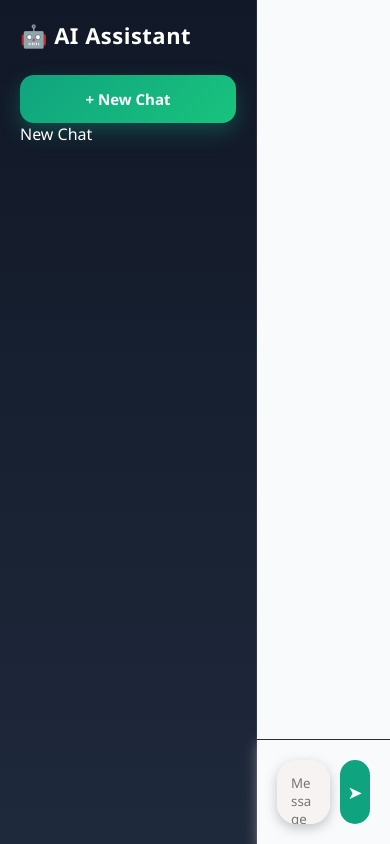
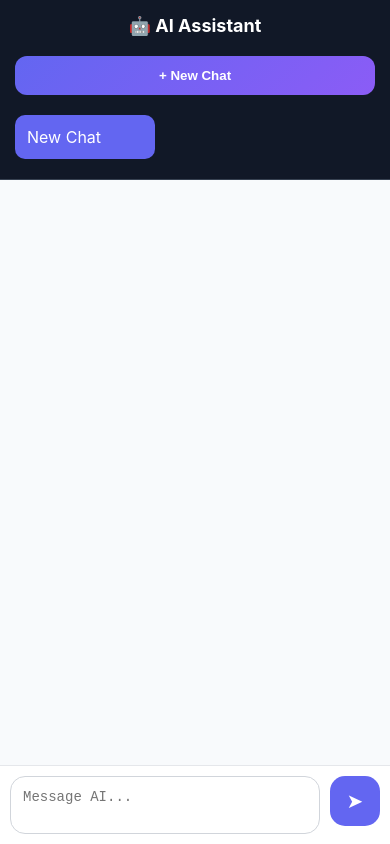
Before and after one commit to abhishekraushan122/Ai_Chat, a React (Vite) app: page / in a window 390 px wide. Built offline with nearby package versions, Linux system fonts and the light colour scheme.

Commit message:
aidesChange

```diff
--- a/src/App.jsx
+++ b/src/App.jsx
@@ -5,7 +5,7 @@ export default function Chat() {
   const [message, setMessage] = useState("");
   const [chats, setChats] = useState([]);
   const [currentChatId, setCurrentChatId] = useState(null);
-
+  const [loading, setLoading] = useState(false);
   // Load chats from localStorage
   useEffect(() => {
     const saved = JSON.parse(localStorage.getItem("chats")) || [];
@@ -71,7 +71,7 @@ export default function Chat() {
           : chat,
       ),
     );
-
+  setLoading(true);
     try {
       const res = await axios.post("https://ai-chat-gc96.vercel.app/chat", {
         message,
@@ -91,6 +91,8 @@ export default function Chat() {
       );
     } catch (err) {
       console.error("API error:", err);
+    } finally {
+      setLoading(false);
     }
 
     setMessage("");
@@ -130,6 +132,13 @@ export default function Chat() {
               <div className="content">{msg.content}</div>
             </div>
           ))}
+
+          {loading && (
+            <div className="message assistant">
+              <div className="avatar">🤖</div>
+              <div className="content loader">Thinking...</div>
+            </div>
+          )}
         </div>
 
         <div className="input-area">
--- a/src/index.css
+++ b/src/index.css
@@ -2,77 +2,69 @@
   margin: 0;
   padding: 0;
   box-sizing: border-box;
-  font-family: "Segoe UI", sans-serif;
 }
 
 body {
-  background: white;
-  color: white;
+  background: #0f172a;
+  font-family: "Inter", sans-serif;
 }
 
 .app {
   display: flex;
   height: 100vh;
+  overflow: hidden;
 }
 
 /* Sidebar */
-
 .sidebar {
-  width: 260px;
-  background: linear-gradient(
-    180deg,
-    #111827 0%,
-    #1e293b 100%
-  );
-
+  width: 280px;
+  background: #111827;
+  color: white;
   padding: 20px;
-  border-right: 1px solid rgba(255,255,255,0.08);
-
+  border-right: 1px solid #374151;
   display: flex;
   flex-direction: column;
 }
 
 .sidebar h2 {
-  color: #ffffff;
-  font-size: 22px;
-  font-weight: 700;
-  margin-bottom: 25px;
-  letter-spacing: 0.5px;
+  margin-bottom: 20px;
+  text-align: center;
 }
 
 .new-chat {
-  width: 100%;
-  padding: 14px;
+  background: linear-gradient(135deg, #6366f1, #8b5cf6);
   border: none;
-  border-radius: 14px;
-
-  background: linear-gradient(
-    135deg,
-    #10a37f,
-    #19c37d
-  );
-
   color: white;
+  padding: 12px;
+  border-radius: 12px;
+  cursor: pointer;
+  margin-bottom: 20px;
   font-weight: 600;
-  font-size: 15px;
-
-  cursor: pointer;
-
-  box-shadow:
-    0 8px 20px rgba(16,163,127,0.35);
-
-  transition: all 0.3s ease;
 }
 
-.new-chat:hover {
-  transform: translateY(-3px);
+.chat-history {
+  flex: 1;
+  overflow-y: auto;
+}
 
-  box-shadow:
-    0 12px 28px rgba(16,163,127,0.45);
+.chat-item {
+  padding: 12px;
+  margin-bottom: 10px;
+  background: #1f2937;
+  border-radius: 10px;
+  cursor: pointer;
+  transition: 0.3s;
+}
+
+.chat-item:hover {
+  background: #374151;
+}
+
+.chat-item.active {
+  background: #6366f1;
 }
 
 /* Chat Area */
-
 .chat-area {
   flex: 1;
   display: flex;
@@ -83,89 +75,119 @@ body {
 .messages {
   flex: 1;
   overflow-y: auto;
-  padding: 30px;
+  padding: 20px;
 }
-
-/* Message */
 
 .message {
   display: flex;
-  gap: 15px;
-  margin-bottom: 25px;
-  max-width: 900px;
-  margin-left: auto;
-  margin-right: auto;
+  gap: 10px;
+  margin-bottom: 20px;
+}
+
+.message.user {
+  justify-content: flex-end;
+}
+
+.message.user .content {
+  background: #6366f1;
+  color: white;
+}
+
+.message.assistant .content {
+  background: white;
+  color: #111827;
 }
 
 .avatar {
-  width: 35px;
-  height: 35px;
-  background: #343541;
-  border-radius: 50%;
-  display: flex;
-  align-items: center;
-  justify-content: center;
+  font-size: 24px;
 }
 
-/* User */
-
-.message.user .content {
-  background: #ffffff;
-  color: #111827;
-
-  border: 1px solid #e5e7eb;
-
-  padding: 14px 18px;
-  border-radius: 16px;
-
-  box-shadow: 0 2px 10px rgba(0,0,0,0.05);
+.content {
+  max-width: 75%;
+  padding: 14px;
+  border-radius: 18px;
+  box-shadow: 0 2px 8px rgba(0, 0, 0, 0.1);
 }
 
-.message.assistant .content {
-  background: #eef2ff;
-  color: #111827;
-
-  padding: 14px 18px;
-  border-radius: 16px;
-
-  border: 1px solid #dbeafe;
-}
-
-/* Input */
-
 .input-area {
-  padding: 20px;
-  border-top: 1px solid #2d2d2d;
   display: flex;
-  justify-content: center;
-  box-shadow: 0 4px 12px rgba(250, 250, 250, 0.35);
+  padding: 15px;
+  background: white;
+  border-top: 1px solid #e5e7eb;
+  gap: 10px;
 }
 
 .input-area textarea {
-  width: 80%;
-  min-height: 50px;
-  max-height: 150px;
+  flex: 1;
   resize: none;
-  border: none;
-  outline: none;
-  background: #f7f3f3;
-  color: rgb(184, 180, 180);
-  padding: 14px;
-  border-radius: 20px;
-  box-shadow: 0 4px 12px rgba(92, 91, 91, 0.35);
+  border: 1px solid #d1d5db;
+  border-radius: 15px;
+  padding: 12px;
+  font-size: 16px;
+  min-height: 55px;
 }
 
 .input-area button {
-  margin-left: 10px;
   width: 55px;
   border: none;
+  background: #6366f1;
+  color: white;
   border-radius: 15px;
-  background: #10a37f;
-  color: white;
   cursor: pointer;
-  font-size: 18px;
+  font-size: 20px;
 }
 
-.input-area button:hover {
-  background: #0d8f6f;
+/* MOBILE DESIGN */
+@media (max-width: 768px) {
+  .app {
+    flex-direction: column;
+  }
+
+  .sidebar {
+    width: 100%;
+    height: auto;
+    border-right: none;
+    border-bottom: 1px solid #374151;
+    padding: 15px;
+  }
+
+  .sidebar h2 {
+    font-size: 18px;
+  }
+
+  .chat-history {
+    display: flex;
+    overflow-x: auto;
+    gap: 10px;
+    padding-bottom: 5px;
+  }
+
+  .chat-item {
+    min-width: 140px;
+    margin-bottom: 0;
+    white-space: nowrap;
+  }
+
+  .messages {
+    padding: 12px;
+  }
+
+  .content {
+    max-width: 90%;
+    font-size: 14px;
+  }
+
+  .input-area {
+    padding: 10px;
+  }
+
+  .input-area textarea {
+    font-size: 14px;
+    min-height: 50px;
+  }
+
+  .input-area button {
+    width: 50px;
+    height: 50px;
+  }
 }
```
